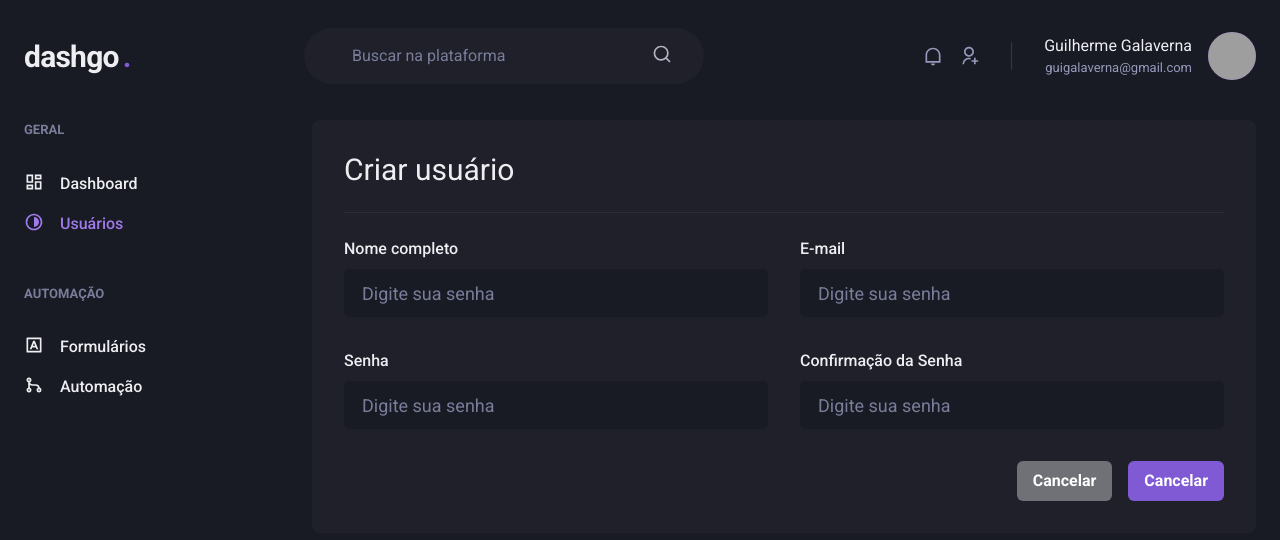
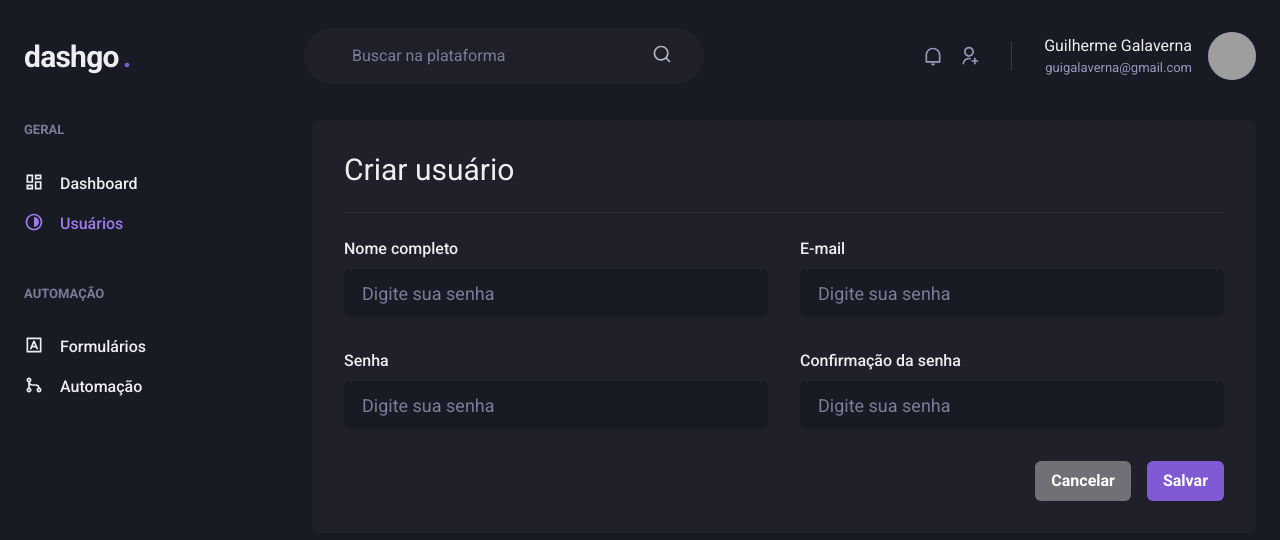
Before and after one commit to Guigalaverna/dashgo, a Next.js app: page /users/create in a window 1280 px wide. Shown: the top 540 px of the page. Built offline with nearby package versions, Linux system fonts and the light colour scheme; grey boxes are pictures that could not be loaded.

Commit message:
finished create user form

```diff
--- a/src/pages/users/create.tsx
+++ b/src/pages/users/create.tsx
@@ -8,12 +8,51 @@
   SimpleGrid,
   VStack
 } from "@chakra-ui/react";
+import { yupResolver } from "@hookform/resolvers/yup";
 import Link from "next/link";
+import { useRouter } from "next/router";
+import { SubmitHandler, useForm } from "react-hook-form";
+import * as yup from "yup";
 import { Input } from "../../components/Form/Input";
 import { Header } from "../../components/Header";
 import { Sidebar } from "../../components/Sidebar";
 
+type CreateUserFormData = {
+  name: string;
+  email: string;
+  password: string;
+  password_confirmation: string;
+};
+
+const createUserFormSchema = yup.object().shape({
+  name: yup.string().required("Nome obrigatório"),
+  email: yup.string().required("E-mail obrigatório").email("E-mail inválido"),
+  password: yup
+    .string()
+    .required("Senha obrigatória")
+    .min(6, "No mínimo 6 caracteres"),
+  password_confirmation: yup
+    .string()
+    .oneOf([null, yup.ref("password")], "As senhas precisam ser iguais"),
+});
+
 export default function CreateUser() {
+  const router = useRouter();
+
+  const {
+    register,
+    handleSubmit,
+    formState: { errors, isSubmitting },
+  } = useForm({
+    resolver: yupResolver(createUserFormSchema),
+  });
+
+  const handleCreateUser: SubmitHandler<CreateUserFormData> = async (
+    values
+  ) => {
+    router.push("/users");
+  };
+
   return (
     <Box>
       <Header />
@@ -21,35 +60,69 @@
       <Flex w="100%" my="6" maxWidth={1480} mx="auto" px="6">
         <Sidebar />
 
-        <Box flex="1" borderRadius="8" bg="gray.800" p={["6", "8"]}>
+        <Box
+          as="form"
+          flex="1"
+          borderRadius={8}
+          bg="gray.800"
+          p={["6", "8"]}
+          onSubmit={handleSubmit(handleCreateUser)}
+        >
           <Heading size="lg" fontWeight="normal">
             Criar usuário
           </Heading>
+
           <Divider my="6" borderColor="gray.700" />
 
           <VStack spacing="8">
             <SimpleGrid minChildWidth="240px" spacing={["6", "8"]} w="100%">
-              <Input name="name" label="Nome completo" />
-              <Input name="email" type="email" label="E-mail" />
+              <Input
+                name="name"
+                label="Nome completo"
+                error={errors.name}
+                {...register("name")}
+              />
+              <Input
+                name="email"
+                type="email"
+                label="E-mail"
+                error={errors.email}
+                {...register("email")}
+              />
             </SimpleGrid>
 
             <SimpleGrid minChildWidth="240px" spacing={["6", "8"]} w="100%">
-              <Input name="password" type="password" label="Senha" />
+              <Input
+                name="password"
+                type="password"
+                label="Senha"
+                error={errors.password}
+                {...register("password")}
+              />
               <Input
                 name="password_confirmation"
                 type="password"
-                label="Confirmação da Senha"
+                label="Confirmação da senha"
+                error={errors.password_confirmation}
+                {...register("password_confirmation")}
               />
             </SimpleGrid>
           </VStack>
+
           <Flex mt="8" justify="flex-end">
             <HStack spacing="4">
-              <Link href='/users' passHref>
-                <Button as='a' colorScheme="whiteAlpha">Cancelar</Button>
+              <Link href="/users" passHref>
+                <Button as="a" colorScheme="whiteAlpha">
+                  Cancelar
+                </Button>
               </Link>
-              <Link href='/users' passHref>
-                <Button as='a' colorScheme="purple">Cancelar</Button>
-              </Link>
+              <Button
+                type="submit"
+                colorScheme="purple"
+                isLoading={isSubmitting}
+              >
+                Salvar
+              </Button>
             </HStack>
           </Flex>
         </Box>
```
